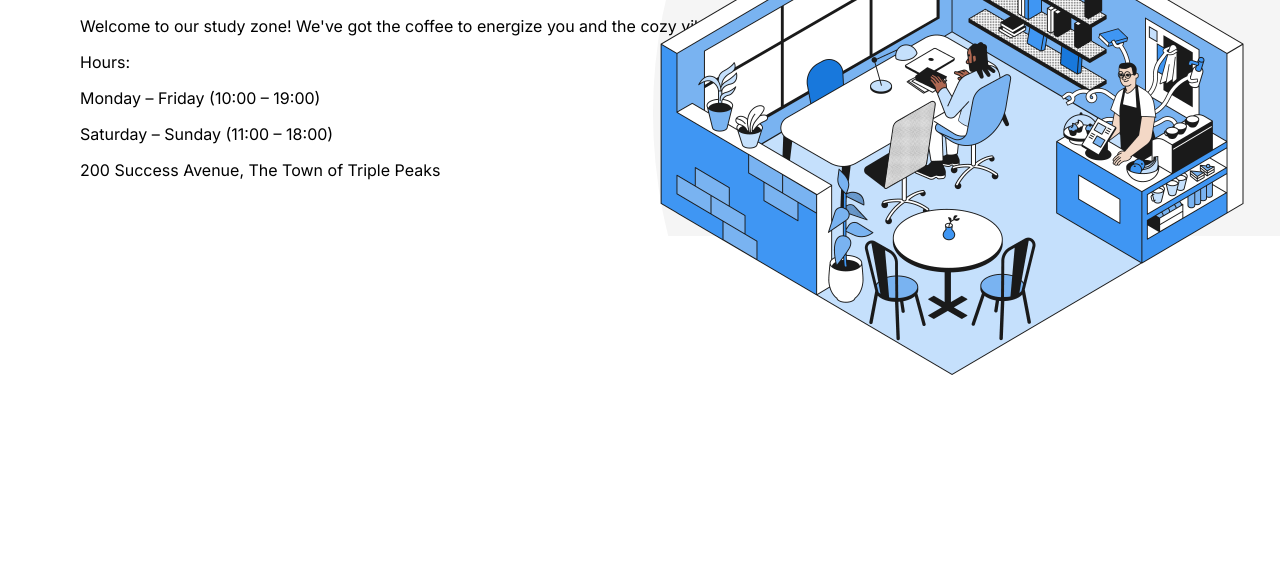
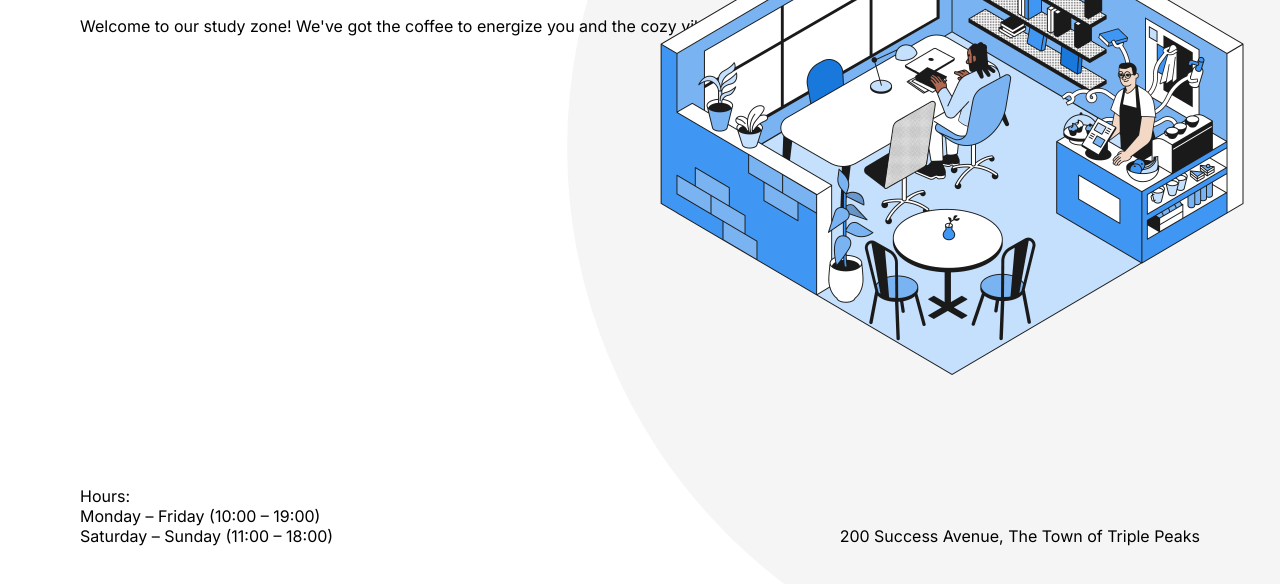
Before and after one commit to IsaiahV55/se_project_coffeeshop, a plain HTML site: page index.html in a window 1280 px wide. Shown: the part 284-868 px from the top of the page. Before the commit the page ends 800 px from the top, so only its background shows below. Drawn offline with Linux system fonts and the light colour scheme.

Commit message:
updated folder

```diff
--- a/pages/index.css
+++ b/pages/index.css
@@ -9,9 +9,11 @@
 
 .header {
   padding: 30px 80px 40px;
-  background-color: #fff;
-  background-image: url(../images/background_header.svg);
+  background: center / cover no-repeat #fff url(../images/background_header.svg);
   position: relative;
+  height: 800px;
+  display: flex;
+  flex-direction: column;
 }
 
 .header__title {
@@ -28,6 +30,17 @@
   right: 5px;
   width: 646px;
   height: 568px;
+}
+
+.header__footer {
+  margin-top: auto;
+  display: flex;
+  justify-content: space-between;
+  align-items: flex-end;
+}
+
+.header__paragraph {
+  margin: 0;
 }
 
 .nav {
```
Also changed, not shown: index.html (+1 -1 lines).
